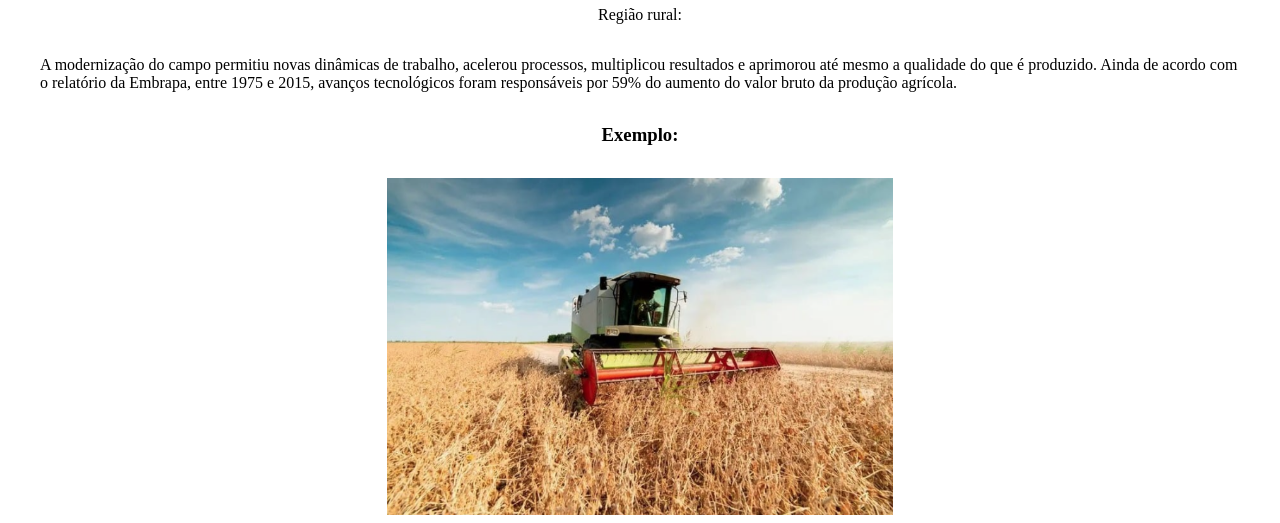
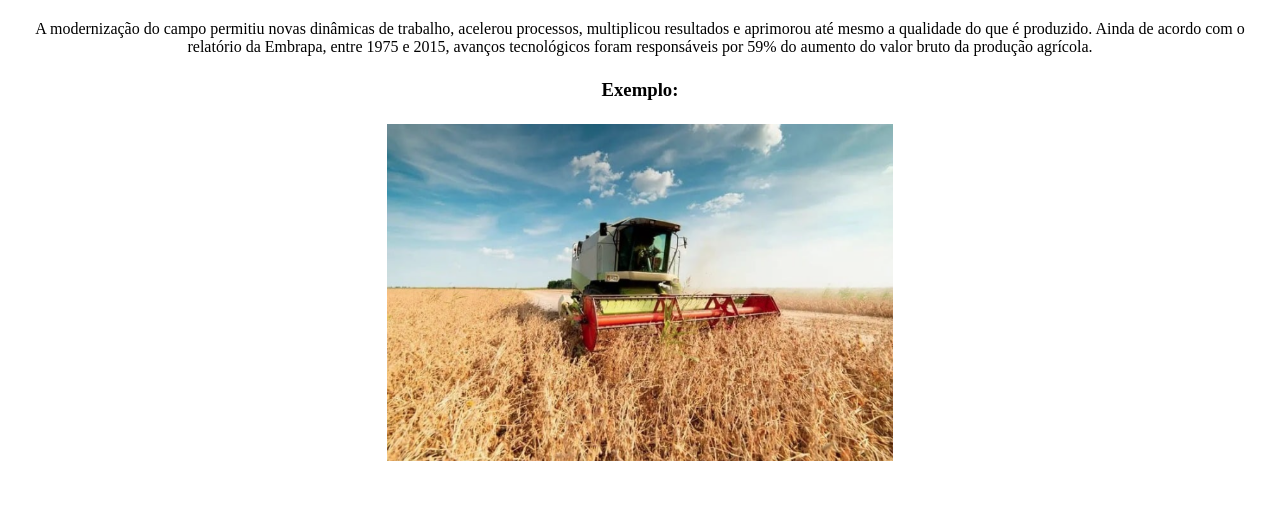
Before and after one commit to VictorWolpe/agrinho2, a plain HTML site: page index.html in a window 1280 px wide. Shown: the part 304-827 px from the top of the page. After the commit the page ends 800 px from the top, so only its background shows below. Drawn offline with Linux system fonts and the light colour scheme.

Commit message:
ghnfhngrhn

```diff
--- a/style.css
+++ b/style.css
@@ -5,10 +5,8 @@
      }
 
 .texto{
-    display: flex;
-  align-items: center;
-  justify-content: center;
-  margin: 32px;
+    text-align: center;
+    margin: 23px;
 }
 
 .trator{
```
